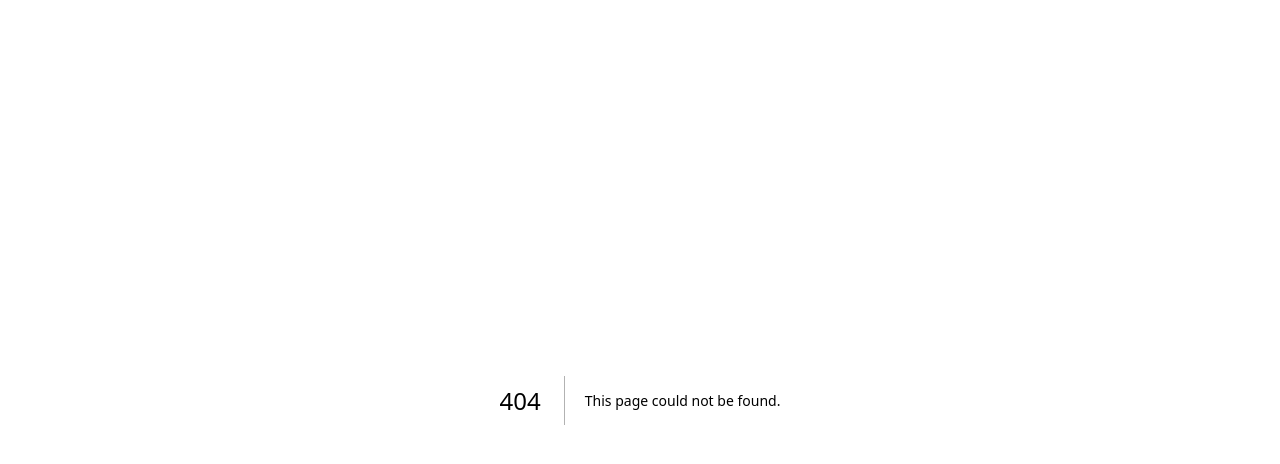
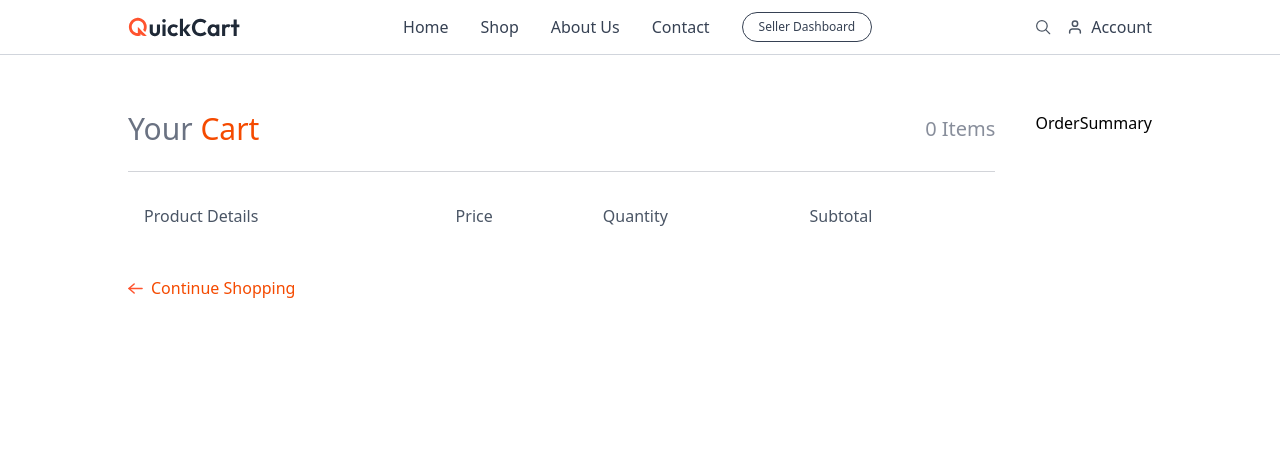
Before and after one commit to ShettyAryan/ecom, a Next.js app: page /cart in a window 1280 px wide. Before the commit this address had no page. Shown: the top 464 px of the page. Built offline with nearby package versions, Linux system fonts and the light colour scheme.

Commit message:
Cart page 70%

```diff
--- /dev/null
+++ b/app/cart/page.tsx
@@ -0,0 +1,137 @@
+'use client'
+import React, { useEffect, useState } from 'react'
+import { assets } from '@/assets/assets'
+import { useAppContext } from '@/context/AppContext'
+
+import Image from 'next/image'
+
+import dynamic from 'next/dynamic'
+
+const Navbar = dynamic(()=> import ('@/components/Navbar'), {ssr:false})
+const OrderSummary = dynamic(()=> import ('@/components/OrderSummary'), {ssr:false})
+
+const cart = () => {
+
+ const {products, router , cartItems, addToCart, updateCartQuantity, getCartCount} = useAppContext();
+
+
+  return (
+    <>
+     <Navbar />
+     <div className='flex flex-col md:flex-row gap-10 px-6 md:px-16 lg:px-32 pt-14 mb-20'>
+       <div className='flex-1'>
+        <div className='flex items-center justify-between mb-8 border-b border-gray-500/30 pb-6'>
+         <p className='text-2xl md:text-3xl text-gray-500'>
+          Your <span className='font-medium text-orange-600'>Cart</span>
+         </p>
+         <p className='text-lg md:text-xl text-gray-500/80'>
+          {getCartCount()} Items
+         </p>
+        </div>
+
+        <div className='overflow-x-auto'>
+          <table className='min-w-full table-auto'>
+            <thead className='text-left'>
+              <tr>
+                <th className='text-nowrap pb-6 md:px-4 px-1 text-gray-600 font-medium'>
+                  Product Details
+                </th>
+                <th className='pb-6 md:px-4 px-1 text-gray-600 font-medium'>
+                  Price
+                </th>
+                <th className='pb-6 md:px-4 px-1 text-gray-600 font-medium'>
+                  Quantity
+                </th>
+                <th className='pb-6 md:px-4 px-1 text-gray-600 font-medium'>
+                  Subtotal
+                </th>
+              </tr>
+            </thead>
+            <tbody>
+              {
+                Object.keys(cartItems).map((itemId)=>{
+                  const product = products.find(product => product._id === itemId);
+
+                  if(!product || cartItems[itemId]<=0) return null;
+
+                  return(
+                    <tr key={itemId}>
+                      <td className='flex items-center gap-4 py-4 md:px-4 px-1'>
+                        <div>
+                          <div className='rounded-lg overflow-hidden bg-gray-500/10 p-2'>
+                          <Image
+                           src={product.image[0]}
+                           alt={product.name}
+                           className='w-16 h-auto object-cover mix-blend-multiply'
+                           width={1280}
+                           height={720}
+                           />
+                          </div>
+                          <button className='md:hidden text-xs text-orange-600 mt-1'
+                            onClick={()=> updateCartQuantity(product._id,0)}>
+                            Remove
+                           </button>
+                        </div>
+                        <div className='text-sm hidden md:block'>
+                          <p className='text-gray-800'>{product.name}</p>
+                          <button className='text-xs text-orange-600 mt-1'
+                            onClick={()=> updateCartQuantity(product._id,0)}>
+                            Remove
+                           </button>
+                        </div>
+                      </td>
+                      <td className='py-4 md:px-4 px-1 text-gray-600'>
+                        ₹{product.offerPrice}
+                      </td>
+                      <td className='py-4 md:px-4 px-1'>
+                        <div className='flex items-center md:gap-2 gap-1'>
+                          <button onClick={()=> updateCartQuantity(product._id, cartItems[itemId] - 1)}>
+                            <Image
+                             src={assets.decrease_arrow}
+                             alt='decrease-arrow'
+                             className='w-4 h-4'
+                             />
+                          </button>
+                          <input type="number" onChange={e => updateCartQuantity(product._id, Number(e.target.value))} value={cartItems[itemId]} className='w-8 border text-center appearance-none' />
+                          <button onClick={()=> addToCart(product._id)}>
+                            <Image
+                             src={assets.increase_arrow}
+                             alt='increase_arrow'
+                             className='w-4 h-4'/>
+                          </button>
+                        </div>
+                      </td>
+                      <td>
+                        ₹{(product.offerPrice * cartItems[itemId]).toFixed(2)}
+                      </td>
+
+                    </tr>
+                  )
+                })
+              }
+            </tbody>
+
+          </table>
+
+        </div>
+        <button onClick={()=> router.push('/all-products')} className='group flex items-center mt-6 gap-2 text-orange-600'>
+          <Image
+          src={assets.arrow_right_icon_colored}
+          alt='arrow_right_icon_colored'
+          className='group-hover:-translate-x-1 transition'/>
+
+          Continue Shopping
+        </button>
+
+       </div>
+       <OrderSummary />
+
+
+
+     </div>
+
+    </>
+  )
+}
+
+export default cart
--- /dev/null
+++ b/components/OrderSummary.tsx
@@ -0,0 +1,9 @@
+import React from 'react'
+
+const OrderSummary = () => {
+  return (
+    <div>OrderSummary</div>
+  )
+}
+
+export default OrderSummary
```
